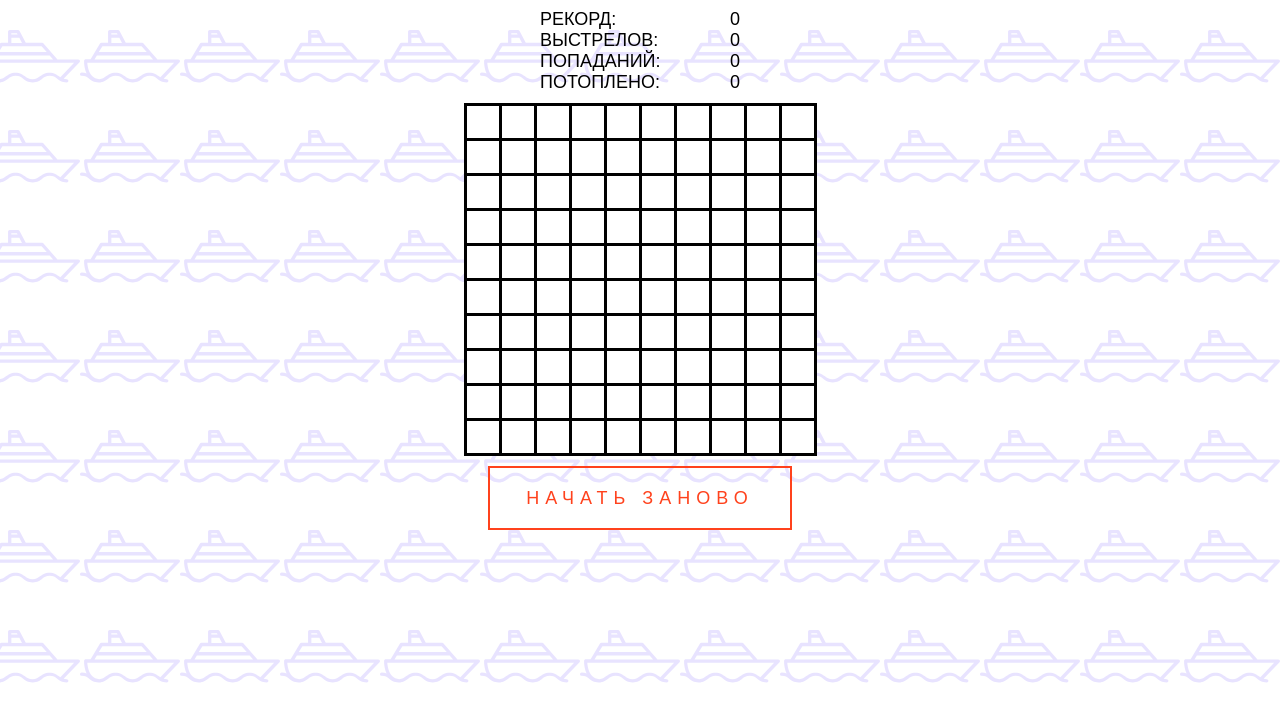
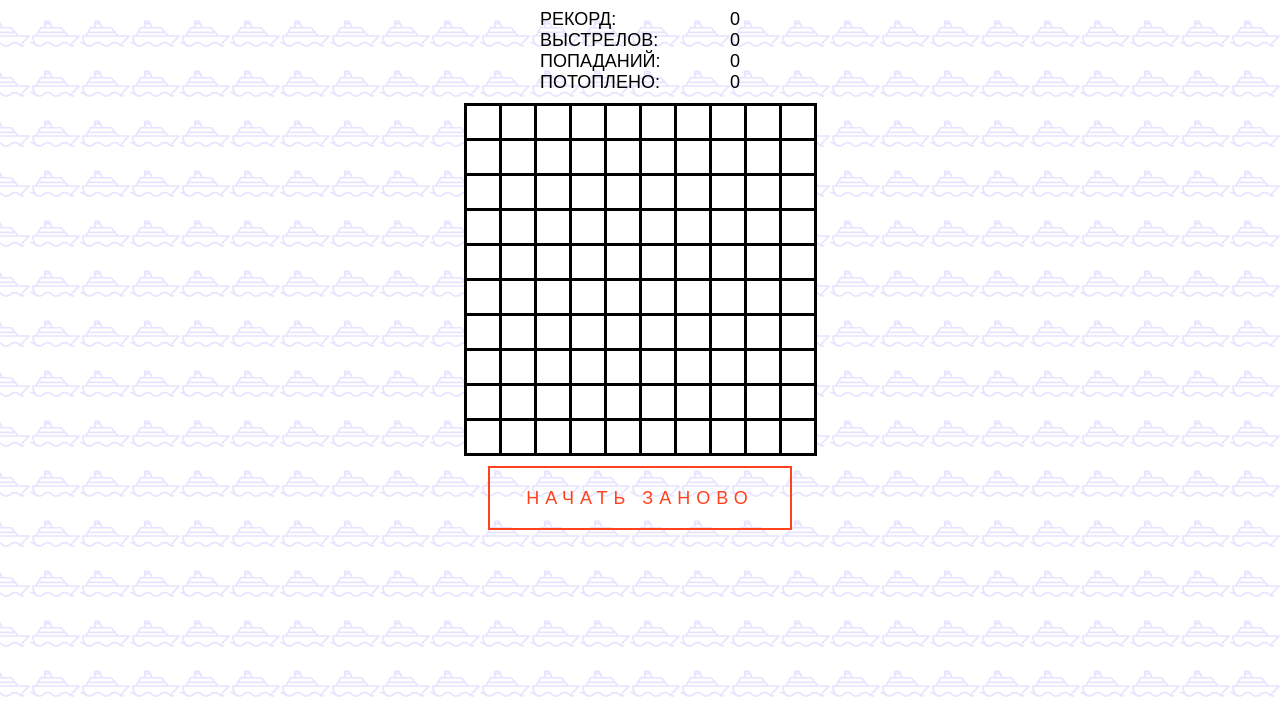
Before and after one commit to galiev-rustam/seaBattle, a plain HTML site: page index.html in a window 1280 px wide. Shown: the part 89-800 px from the top of the page. Drawn offline with Linux system fonts and the light colour scheme.

Commit message:
viewport

```diff
--- a/index.html
+++ b/index.html
@@ -21,6 +21,7 @@
     <meta name="theme-color" content="#ffffff">
     <title>Battleship</title>
     <link rel="stylesheet" href="style/style.css">
+    <meta name="viewport" content="width=device-width, initial-scale=1">
 </head>
 
 <body>
--- a/style/style.css
+++ b/style/style.css
@@ -2,9 +2,7 @@ body {
   background-image: url("boat.svg");
   background-repeat: repeat;
   background-position: right top;
-  background-size: 100px 100px;
-
-
+  background-size: 50px 50px;
   font-family: Arial, Helvetica, sans-serif;
   font-size: 18px;
   text-transform: uppercase;
@@ -15,8 +13,6 @@ main {
   justify-content: center;
   align-items: center;
   flex-direction: column;
-
-
 }
 
 .board {
```
Lines whose indentation alone changed are shown as unchanged.
